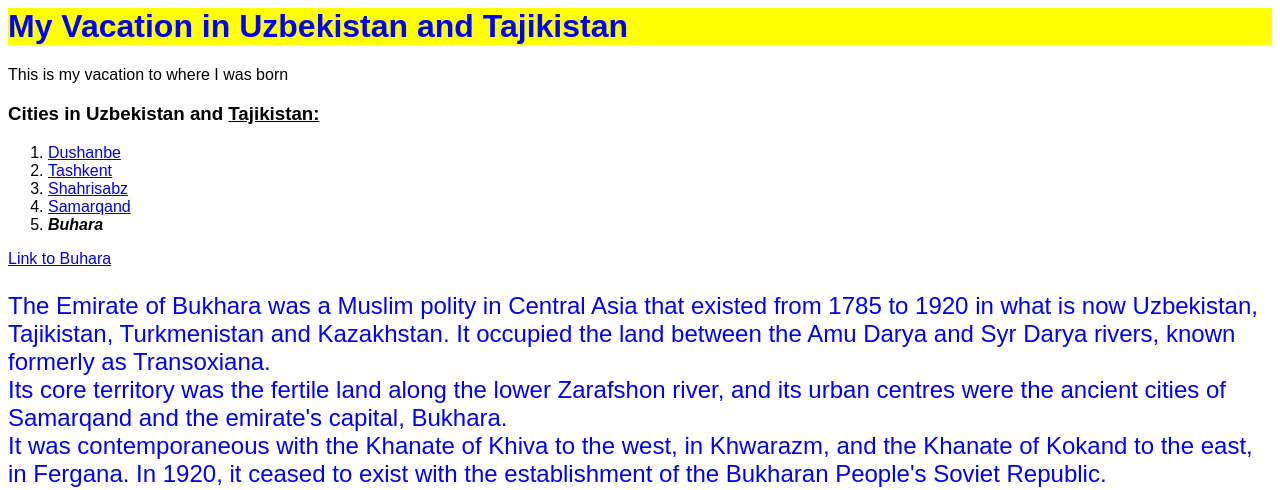
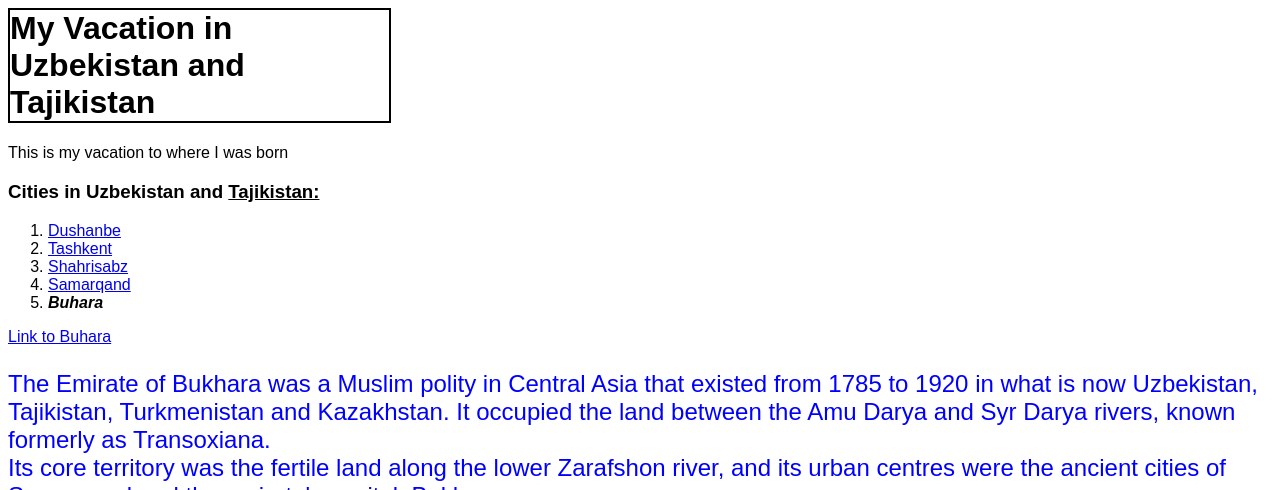
Before and after one commit to bSionov/html, a plain HTML site: page index.html in a window 1280 px wide. Shown: the top 490 px of the page. Drawn offline with Linux system fonts and the light colour scheme.

Commit message:
Update index.html

```diff
--- a/index.html
+++ b/index.html
@@ -1,10 +1,10 @@
  <html lang="en">
 	 <head>
-		 <title id="specialStyle">This is my first site </title>
+		 <title>This is my first site </title>
 		 <link rel="stylesheet" href="styles.css">
 	 </head>
 	 <body>
-	 <h1 style="background-color:yellow;color:blue;" >My Vacation in Uzbekistan and Tajikistan</h1>
+	 <h1 id="specialStyle" >My Vacation in Uzbekistan and Tajikistan</h1>
 
 		 This is my vacation to where I was born
 	<h3>Cities in Uzbekistan and <u>Tajikistan:</u></h3>
```
